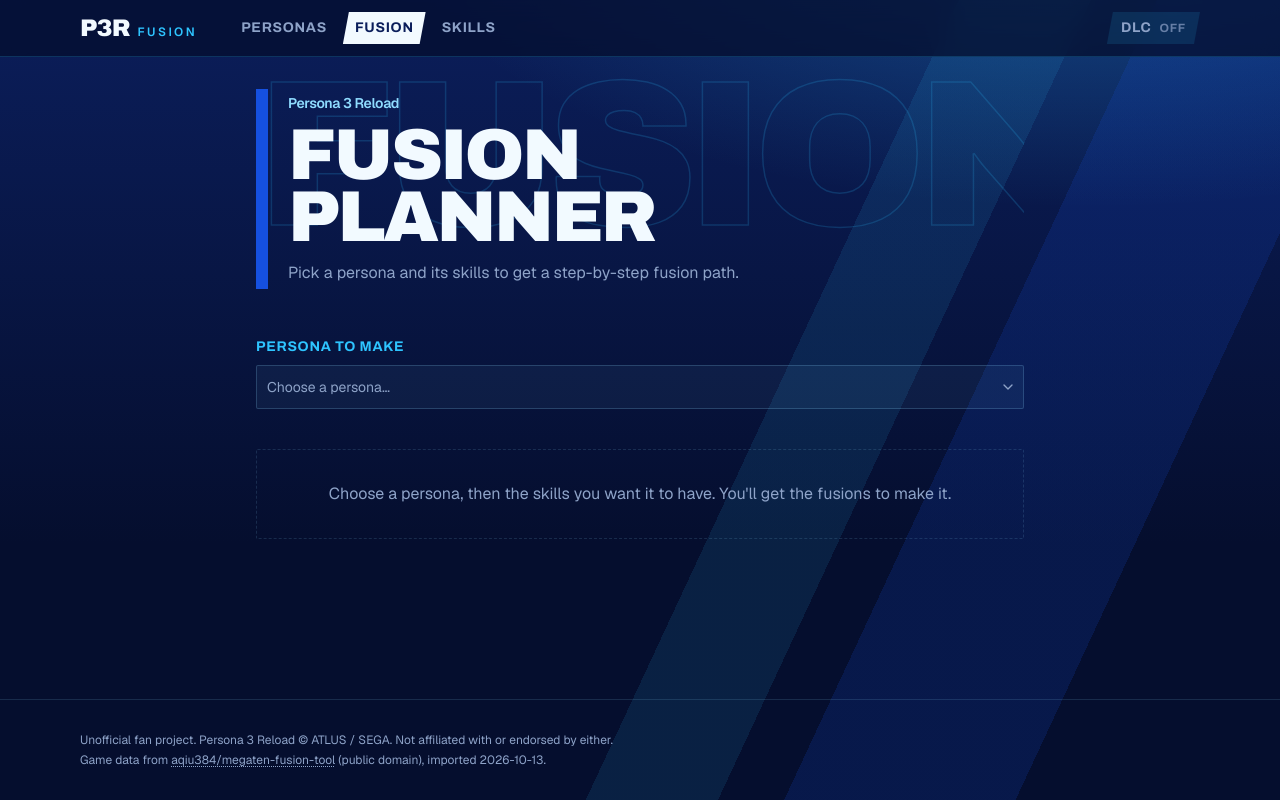
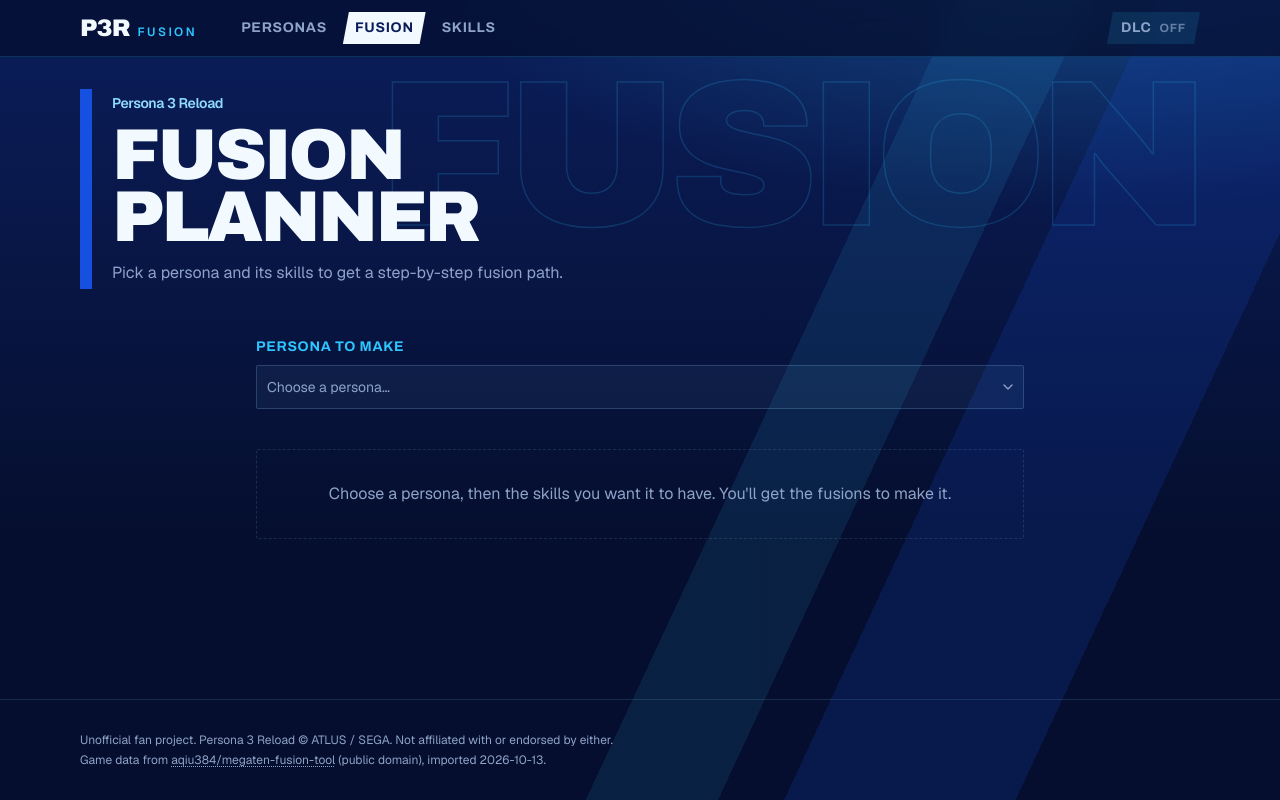
Before and after one commit to M4c-beth/persona3_fusion, a Next.js app: page /fusion in a window 1280 px wide. Built offline with nearby package versions, Linux system fonts and the light colour scheme.

Commit message:
Widen fusion page header

```diff
--- a/src/app/fusion/page.tsx
+++ b/src/app/fusion/page.tsx
@@ -7,13 +7,15 @@
 
 export default function FusionPage() {
   return (
-    <div className="mx-auto max-w-3xl space-y-10">
+    <div className="space-y-10">
       <PageHeader title="Fusion Planner" backdrop="Fusion">
         Pick a persona and its skills to get a step-by-step fusion path.
       </PageHeader>
-      <Suspense>
-        <FusionPlanner />
-      </Suspense>
+      <div className="mx-auto max-w-3xl">
+        <Suspense>
+          <FusionPlanner />
+        </Suspense>
+      </div>
     </div>
   );
 }
```
